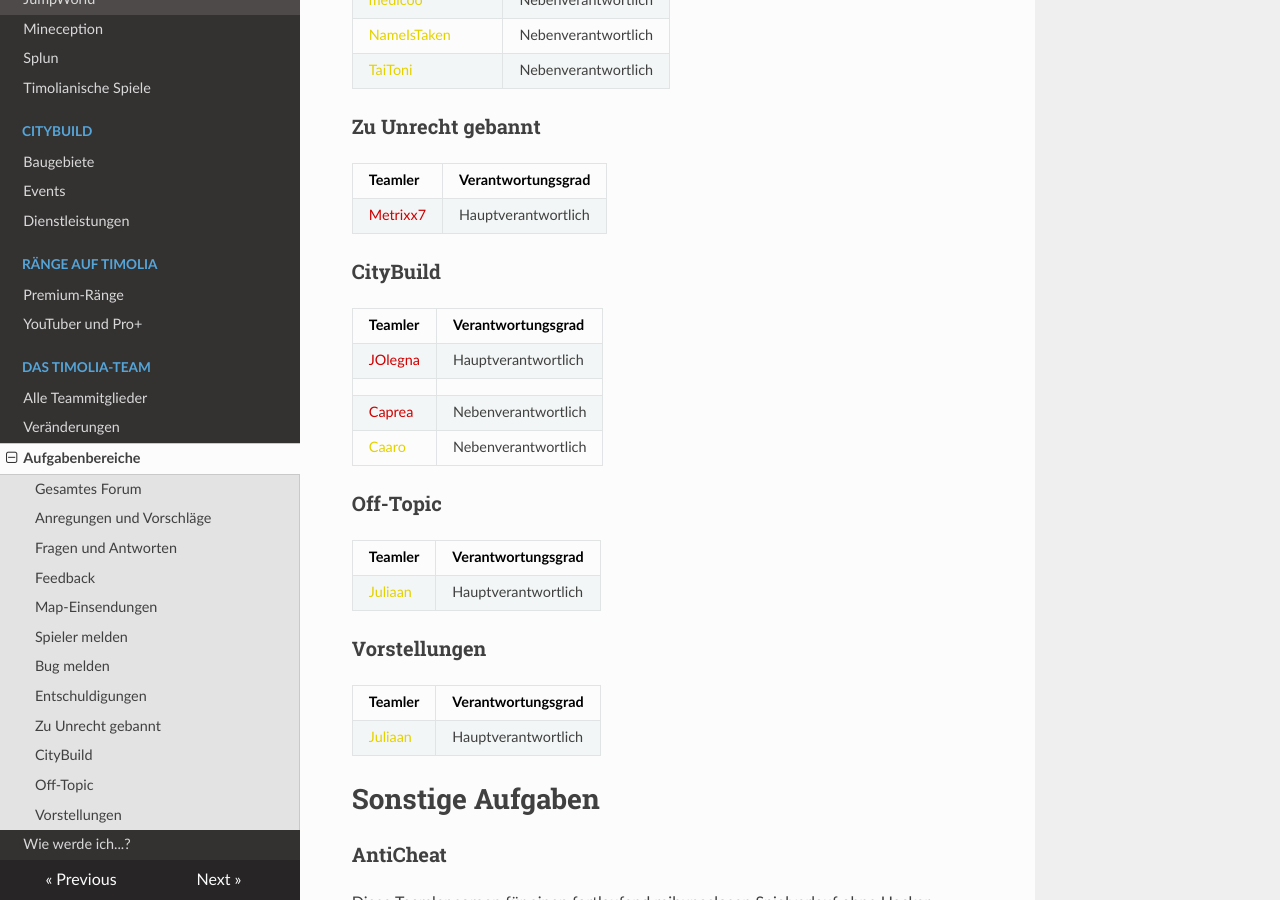
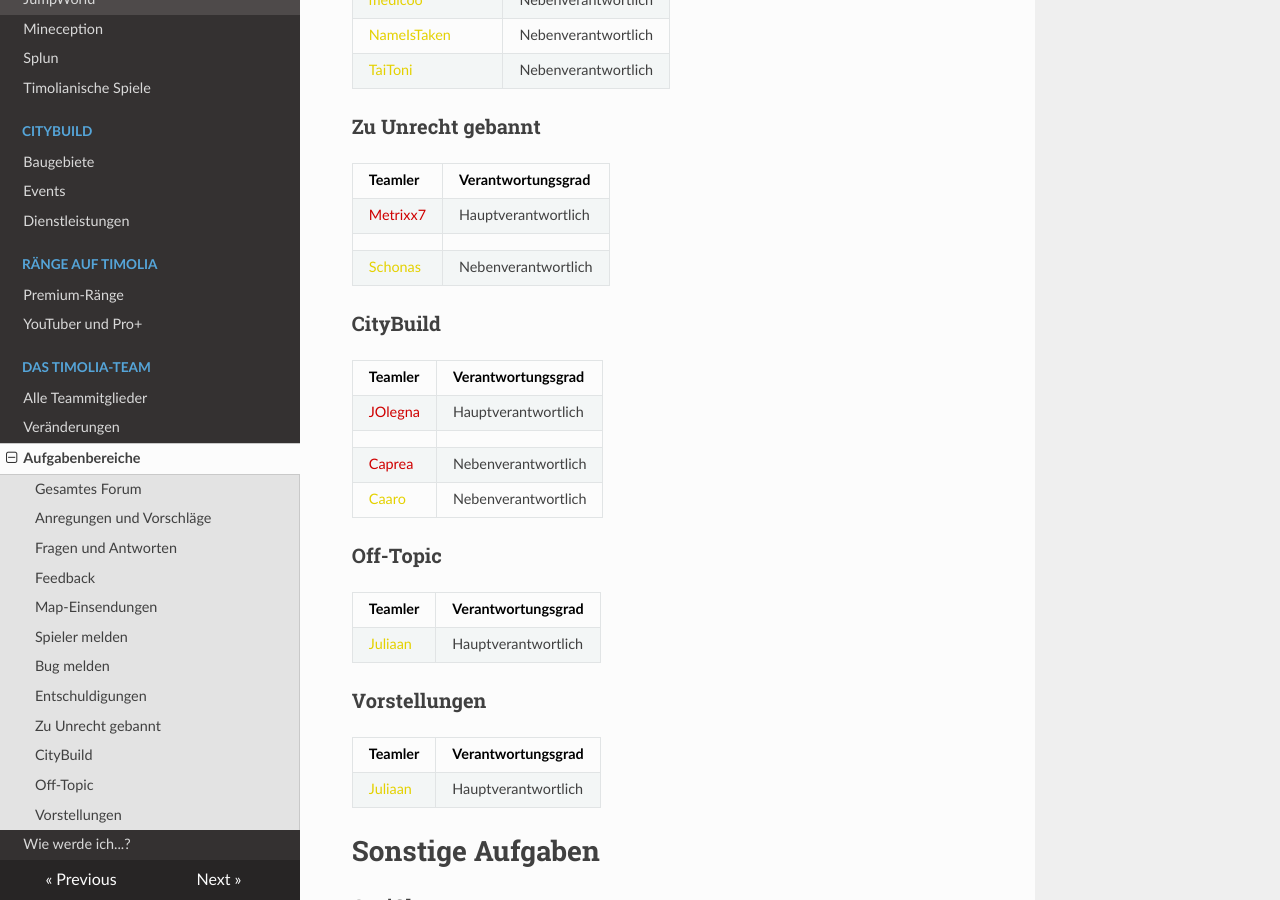
Before and after one commit to TimoliaDE/HowTo, an MkDocs documentation site: the page built from docs/team/responsibilities.md, in a window 1280 px wide and 900 px high, scrolled down 2321 px. Built offline with MkDocs 1.6.1, drawn with Linux system fonts in a browser that asks for light colours; nearby versions of some CDN libraries; old or Windows-style settings are respelled for this version of MkDocs.

Commit message:
Update responsibilities.md

```diff
--- a/docs/team/responsibilities.md
+++ b/docs/team/responsibilities.md
@@ -82,6 +82,8 @@ Die Verantwortlichen für das gesamte Forum kümmern sich sowohl um den Aufbau d
 | Teamler | Verantwortungsgrad |
 | ------ | ------ |
 |<span style="color:#CF0101">Metrixx7</span> | Hauptverantwortlich |
+| | |
+|<span style="color:#E4D100">Schonas</span> | Nebenverantwortlich |
 
 ###<strong>CityBuild</strong>
 | Teamler | Verantwortungsgrad |
```
